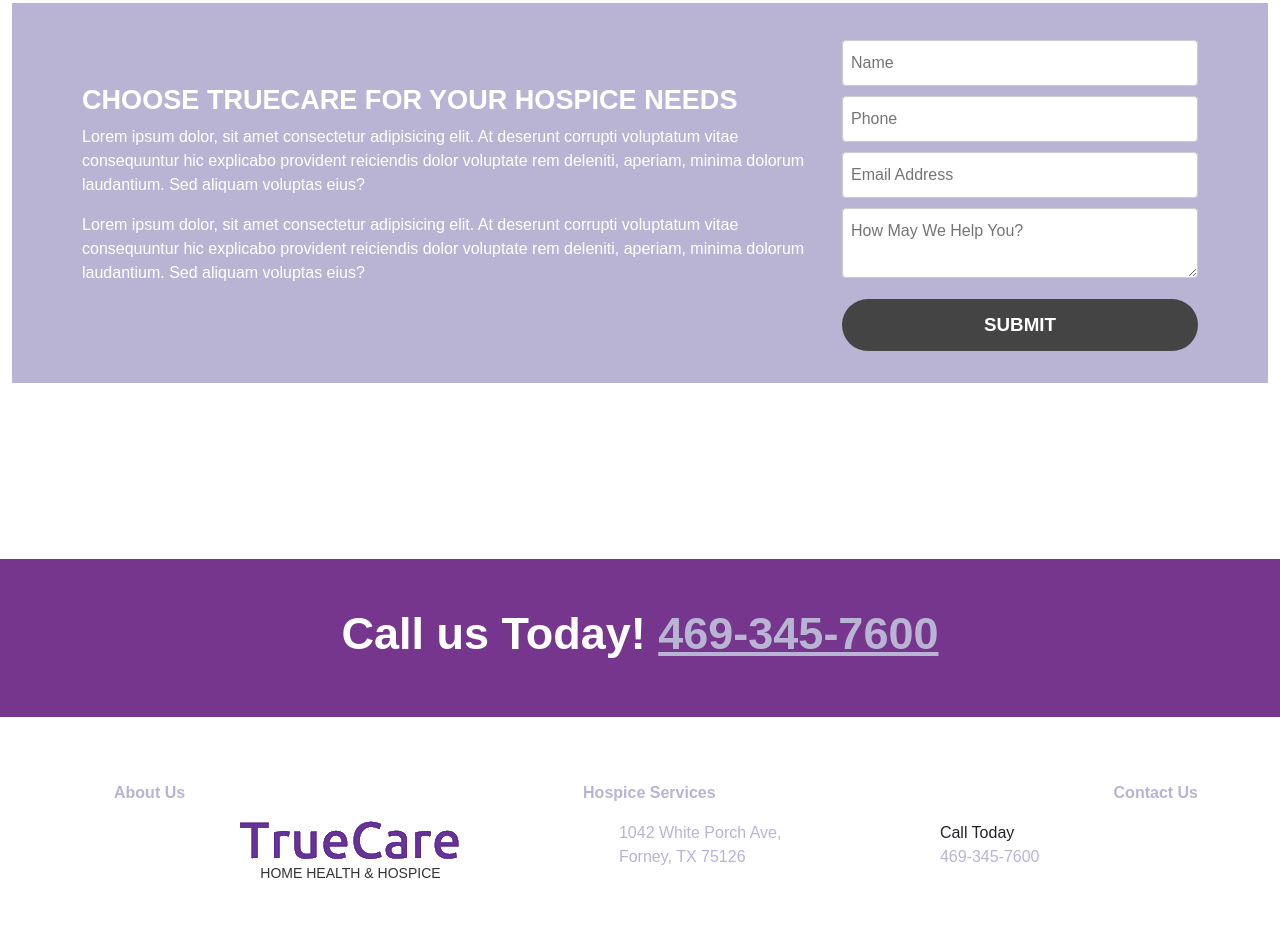
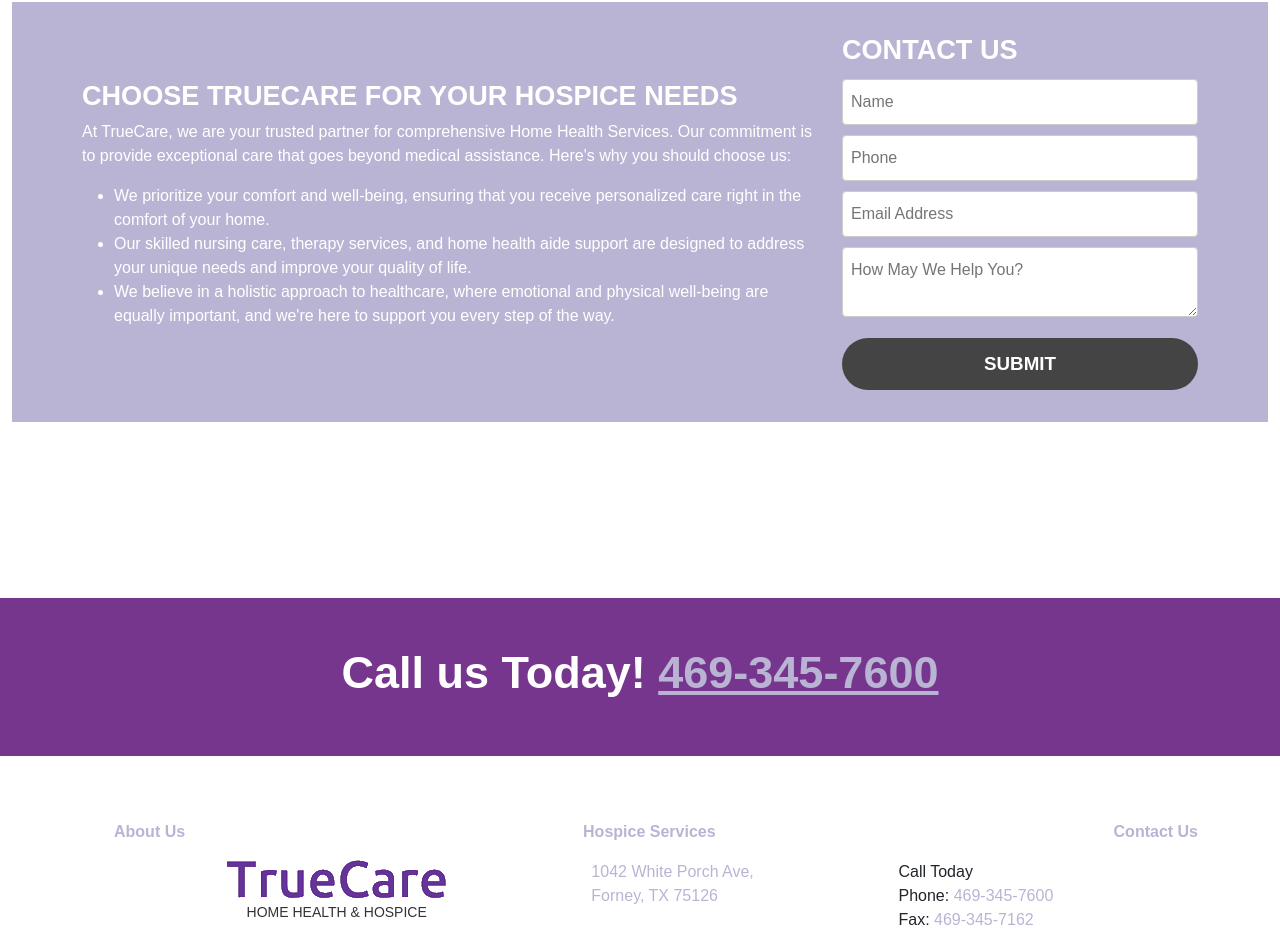
Before and after one commit to kembo001/truecare, a React (Create React App) app: page /services in a window 1280 px wide. Shown: the part 1480-2432 px from the top of the page. Before the commit the page ends 2397 px from the top, so only its background shows below. Built offline with nearby package versions, Linux system fonts and the light colour scheme.

Commit message:
New changes and New number

```diff
--- a/src/App.css
+++ b/src/App.css
@@ -138,3 +138,11 @@
     padding-left: 2rem;
   }
 }
+
+.content-area ul li a{
+  color: #77368e;
+}
+
+.content-area ul li a:hover{
+  color: #bab4d4;
+}
--- a/src/components/Footer/Footer.js
+++ b/src/components/Footer/Footer.js
@@ -69,13 +69,24 @@
             <div className="phone-number">
               {" "}
               <p>Call Today</p>{" "}
-              <a
-                href="tel:469-345-7600"
+              <p>Phone:&nbsp;
+                <a
+                href="tel:4693457600"
                 title="Contact us today"
                 data-phone-number=""
               >
                 469-345-7600
               </a>{" "}
+              </p>
+              <p>Fax:&nbsp;
+               <a
+                href="tel:4693457162"
+                title="Contact us today"
+                data-phone-number=""
+              >
+                469-345-7162
+              </a>{" "}
+              </p>
             </div>{" "}
           </div>{" "}
         </div>{" "}
--- a/src/components/Header/Header.js
+++ b/src/components/Header/Header.js
@@ -22,9 +22,6 @@
         <div className="right">
           <p>Email Us at: <a href="mailto:truecarehhagency@gmail.com">truecarehhagency@gmail.com</a></p>
           <div className="social-icons">
-            <a href="https://www.facebook.com" target="_blank" rel="noopener noreferrer">
-            <img className='facebook' src={facebooklogo} alt="Facebook" />
-            </a>
           </div>
         </div>
       </div>
--- a/src/components/pages/Contact Form/CTA.css
+++ b/src/components/pages/Contact Form/CTA.css
@@ -37,7 +37,7 @@
   form {
     display: flex;
     flex-direction: column;
-    margin: 2rem 0;
+    margin: 0 0 2rem
   }
 
   label {
--- a/src/components/pages/Contact Form/CTA.js
+++ b/src/components/pages/Contact Form/CTA.js
@@ -73,13 +73,20 @@
                         Choose TrueCare For Your Hospice Needs{" "}
                       </h2>{" "}
                       <p>
-                      Lorem ipsum dolor, sit amet consectetur adipisicing elit. At deserunt corrupti voluptatum vitae consequuntur hic explicabo provident reiciendis dolor voluptate rem deleniti, aperiam, minima dolorum laudantium. Sed aliquam voluptas eius?
-                      </p>
-                      <p>
-                      Lorem ipsum dolor, sit amet consectetur adipisicing elit. At deserunt corrupti voluptatum vitae consequuntur hic explicabo provident reiciendis dolor voluptate rem deleniti, aperiam, minima dolorum laudantium. Sed aliquam voluptas eius?
-                      </p>{" "}
+                      At TrueCare, we are your trusted partner for comprehensive Home Health Services. Our commitment is to provide exceptional care that goes beyond medical assistance. Here's why you should choose us:
+                    </p>
+                    <p>
+                    <ul className="reasons-list">
+                      <li>We prioritize your comfort and well-being, ensuring that you receive personalized care right in the comfort of your home.</li>
+                      <li>Our skilled nursing care, therapy services, and home health aide support are designed to address your unique needs and improve your quality of life.</li>
+                      <li>We believe in a holistic approach to healthcare, where emotional and physical well-being are equally important, and we're here to support you every step of the way.</li>
+                    </ul>
+                    </p>
                     </div>{" "}
                     <div className="col-md-4">
+                    <h2 style={{ padding:"2rem 0 0", textTransform: "uppercase" }}>
+                        Contact Us{" "}
+                      </h2>{" "}
                     <ContactForm />
       </div>
                   </div>{" "}
--- a/src/components/pages/Contact/ServicesDescription.js
+++ b/src/components/pages/Contact/ServicesDescription.js
@@ -14,6 +14,7 @@
             </p>
             <ul>
               <li>Phone: <a href='tel:469-345-7600' title='Call Us Today!'>469-345-7600</a></li>
+              <li>Fax: <a href='tel:4693457162' title='Call Us Today!'>469-345-7162</a></li>
               <li>Email: <a href="mailto:truecarehhagency@gmail.com">Truecarehhagency@gmail.com</a></li>
               <li>Email: <a href="mailto:Hospicetruecare@gmail.com">Hospicetruecare@gmail.com</a></li>
               <li>Address: 1042 White Porch Ave, Forney, TX 75126</li>
--- a/src/components/pages/Home/WelcomeMessage.css
+++ b/src/components/pages/Home/WelcomeMessage.css
@@ -92,7 +92,7 @@
         left: 35rem;
     }
 }
-@media screen and (min-width: 1550px){
+@media screen and (min-width: 1310px){
     .call-out{
         width: 1057px;
     }
--- a/src/components/pages/Home/WelcomeMessage.js
+++ b/src/components/pages/Home/WelcomeMessage.js
@@ -60,7 +60,7 @@
   <img src={Freindssvg} />
   <h2>Be a Hospice<br></br><span> care volunteer</span></h2>
   <p>We are excited to post contents on<br></br> the webstie. This space is reserved</p>
-  <a href="#" className="button button-tertiary" title="">
+  <a href="/contact-us" className="button button-tertiary" title="">
               Click Here
             </a>{" "}
 </div>
```
